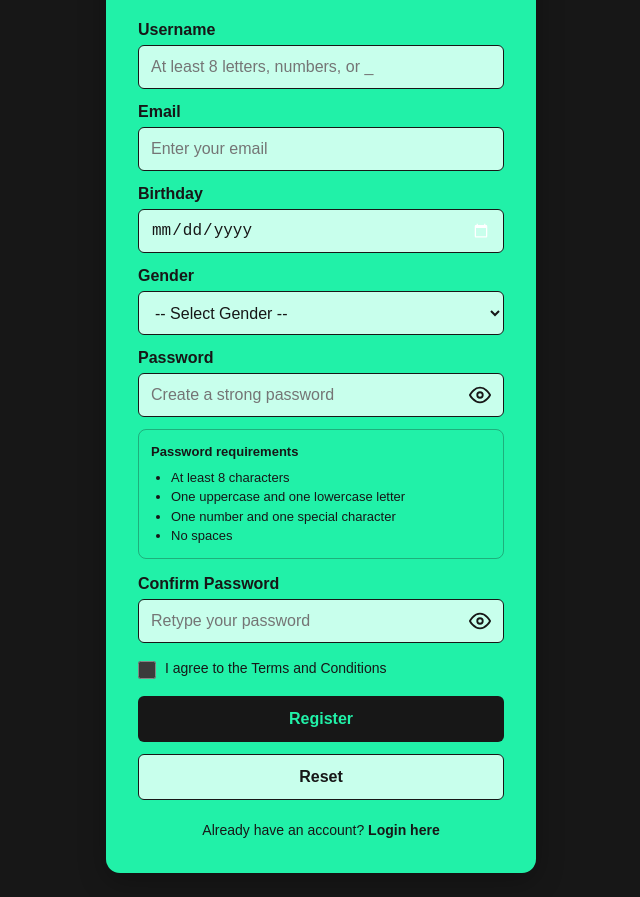
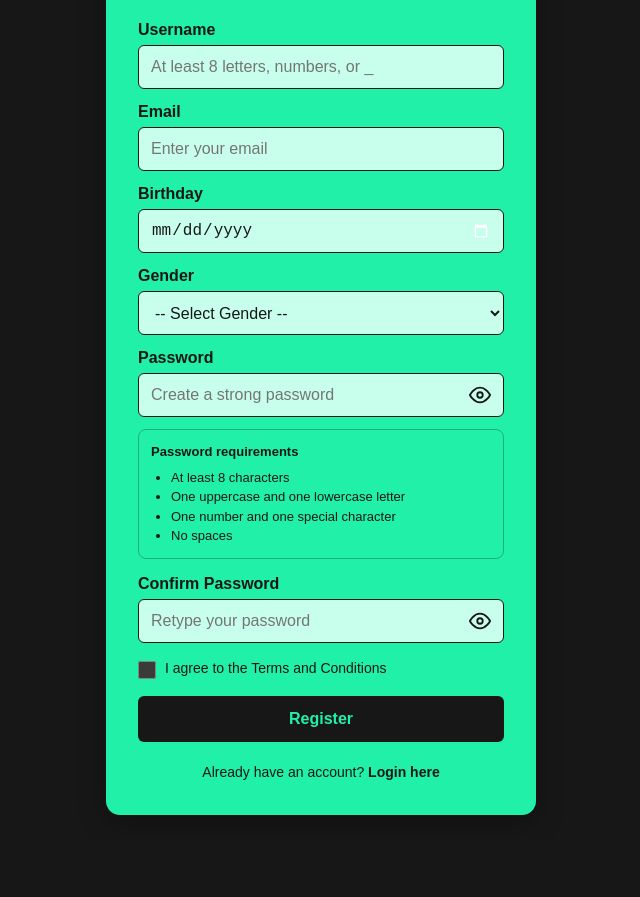
Before and after one commit to andrewmagtubo57-bit/booking_ADM, a plain HTML site: page register.html in a window 1280 px wide. Shown: the part 120-1017 px from the top of the page, without its empty margins (319-959 px from the left). After the commit the page ends 959 px from the top, so only its background shows below. Drawn offline with Linux system fonts and the light colour scheme.

Commit message:
Remove reset button from registration form

```diff
--- a/register.html
+++ b/register.html
@@ -79,7 +79,6 @@
 
       <p id="formMessage" class="form-message" role="status" aria-live="polite"></p>
       <button id="registerButton" type="submit">Register</button>
-      <button class="secondary-button" type="reset">Reset</button>
     </form>
 
     <p class="auth-link">Already have an account? <a href="login.html">Login here</a></p>
```
